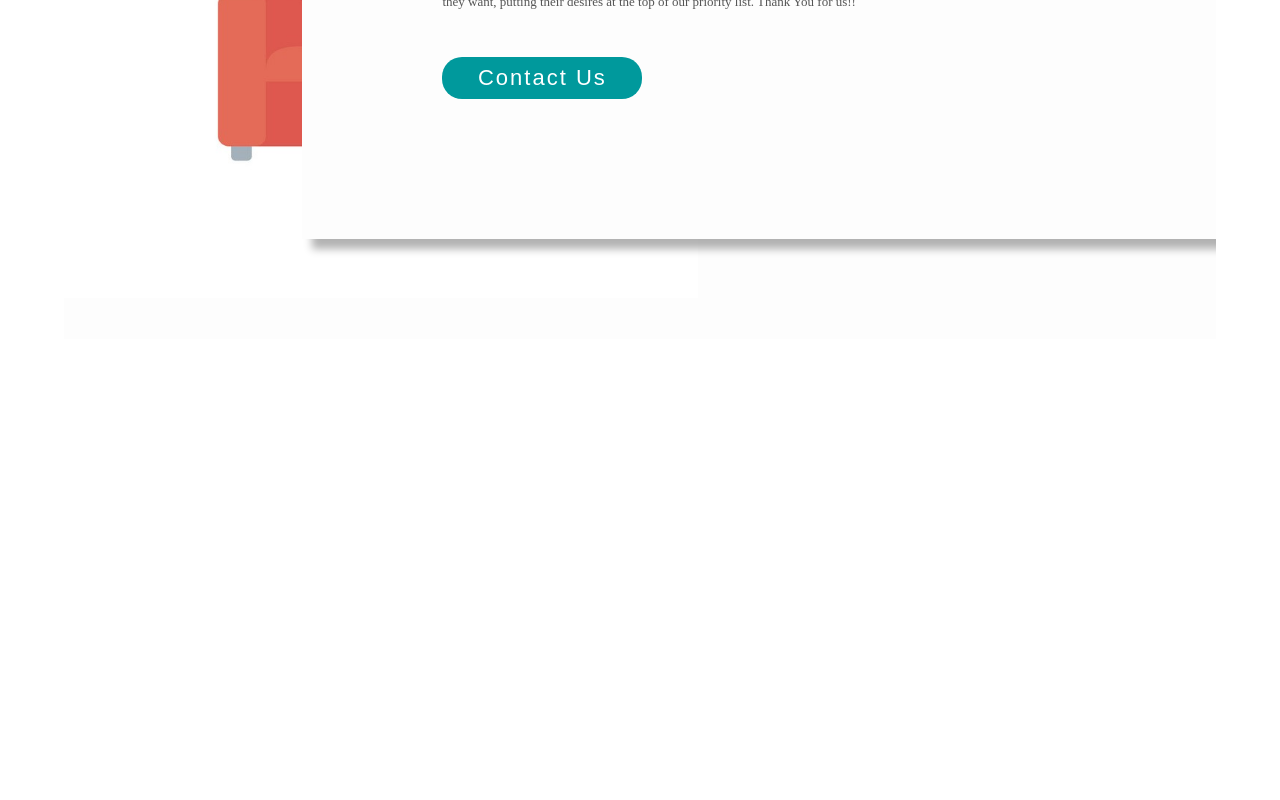
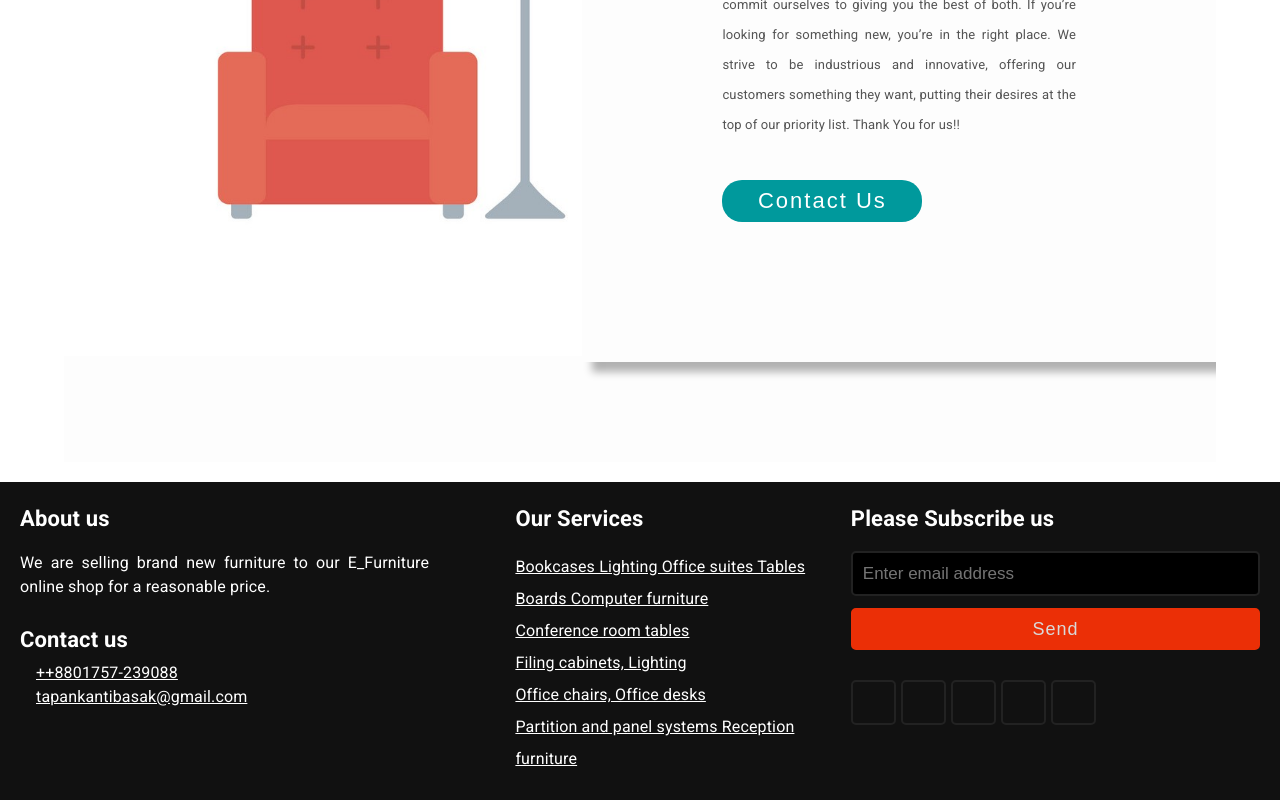
Before and after one commit to Spring-2022-MU-WP-P300/MU_TechYouths, a React (Create React App) app in the folder frontend/: page /about in a window 1280 px wide. Shown: the part 515-1315 px from the top of the page. Before the commit the page ends 862 px from the top, so only its background shows below. Built offline with nearby package versions, Linux system fonts and the light colour scheme.

Commit message:
Add Footer to the UI.

```diff
--- a/frontend/src/components/UI/about.tsx
+++ b/frontend/src/components/UI/about.tsx
@@ -1,6 +1,9 @@
+import { useNavigate } from "react-router-dom";
 import "./about.css";
 
 const About = () => {
+  const history = useNavigate();
+
   return (
     <div className="about">
       <div className="inner-section">
@@ -15,7 +18,7 @@ const About = () => {
           priority list. Thank You for us!!
         </p>
         <div className="skills">
-          <button>Contact Us</button>
+          <button onClick={() => history("/contact")}>Contact Us</button>
         </div>
       </div>
     </div>
--- a/frontend/src/components/UI/footer.css
+++ b/frontend/src/components/UI/footer.css
@@ -1,9 +1,10 @@
 footer {
   width: 100%;
-  position: fixed;
+  /* position: fixed;
   bottom: 0;
-  left: 0;
+  left: 0; */
   background: #111;
+  margin-top: 20px;
 }
 footer .content {
   max-width: 1350px;
--- a/frontend/src/components/UI/footer.tsx
+++ b/frontend/src/components/UI/footer.tsx
@@ -1,6 +1,6 @@
 import "./footer.css";
 
-const footer = () => {
+const Footer = () => {
   return (
     <footer>
       <div className="content">
@@ -77,4 +77,4 @@ const footer = () => {
   );
 };
 
-export default footer;
+export default Footer;
--- a/frontend/src/components/layout/App.tsx
+++ b/frontend/src/components/layout/App.tsx
@@ -1,5 +1,5 @@
 import React, { useEffect } from "react";
-import { Container } from "@mui/material";
+import { Container, CssBaseline } from "@mui/material";
 
 import Catalog from "../../components/Catalog/Catalog";
 import { Route, Routes } from "react-router-dom";
@@ -16,6 +16,7 @@ import { setCart } from "../../components/Cart/CartSlice";
 import Login from "../../components/Account/Login";
 import Register from "../../components/Account/Register";
 import { setLogin } from "../Account/AccountSlice";
+import Footer from "../UI/footer";
 
 const App = () => {
   const dispatch = useDispatch();
@@ -47,6 +48,8 @@ const App = () => {
           <Route path="/cart" element={<CartPage />} />
         </Routes>
       </Container>
+      <CssBaseline />
+      <Footer />
     </div>
   );
 };
```
